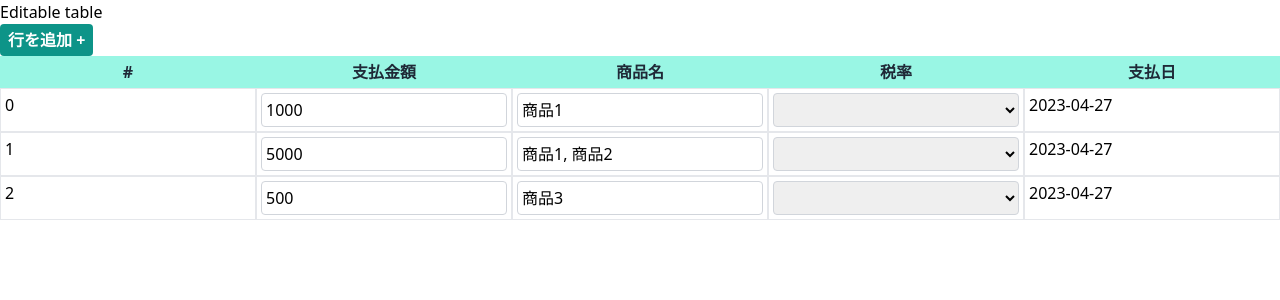
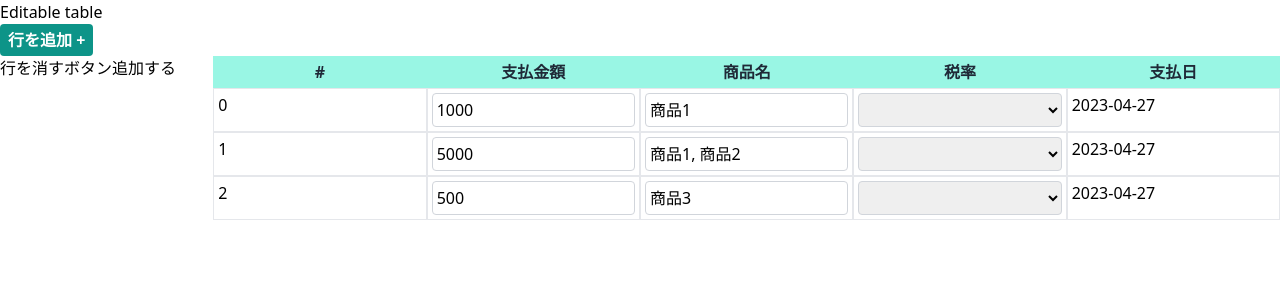
Before and after one commit to simonNozaki/edi-table, a Nuxt app: page / in a window 1280 px wide. Shown: the top 300 px of the page. Built offline with nearby package versions, Linux system fonts and the light colour scheme.

Commit message:
行の追加、行ホバーで選んだふうにする

```diff
--- a/src/components/EditableTable.vue
+++ b/src/components/EditableTable.vue
@@ -61,13 +61,34 @@ const onSelectTaxRate = (id: number, e: { id: number, value: string }) => {
     payment.taxRate = e
   }
 };
+
+const onClickAddLine = () => {
+  const maxId = payments.value
+    .map((p) => p.id)
+    .sort((lhs, rhs) => lhs > rhs ? 1 : -1)
+    .at(0) ?? 0
+  payments.value.push({
+    id: maxId,
+    amount: 0,
+    items: [],
+    taxRate: { id: 0, value: '' },
+    payedAt: new Date().toDateString()
+  })
+};
+
+const getItemNames = (payment: Payments): string => {
+  return payment.items.length > 0 ? payment.items.reduce((lhs, rhs) => `${lhs}, ${rhs}`) : ''
+};
 </script>
 
 <template>
   <div>
-    <Button>行を追加 +</Button>
+    <Button @click="onClickAddLine">行を追加 +</Button>
     <div class="w-full">
-      <div class="grid grid-cols-5">
+      <div class="grid grid-cols-6">
+        <div>
+          <span>行を消すボタン追加する</span>
+        </div>
         <EditableHeaderCell>#</EditableHeaderCell>
         <EditableHeaderCell>支払金額</EditableHeaderCell>
         <EditableHeaderCell>商品名</EditableHeaderCell>
@@ -75,13 +96,16 @@ const onSelectTaxRate = (id: number, e: { id: number, value: string }) => {
         <EditableHeaderCell>支払日</EditableHeaderCell>
       </div>
       <!--親要素いっぱいに-->
-      <div class="grid grid-cols-5" v-for="(payment, i) in payments" :key="i">
+      <div class="grid grid-cols-6 table-row" v-for="(payment, i) in payments" :key="i">
+        <div>
+          <!-- 行を消すボタン -->
+        </div>
         <EditableCell>{{ i }}</EditableCell>
         <EditableCell>
           <NumberInput :model-value="payment.amount" />
         </EditableCell>
         <EditableCell>
-          <TextInput :model-value="payment.items.reduce((lhs, rhs) => `${lhs}, ${rhs}`)" />
+          <TextInput :model-value="getItemNames(payment)" />
         </EditableCell>
         <EditableCell>
           <Select :options="taxRates" @select="onSelectTaxRate(payment.id, $event)" />
@@ -93,3 +117,10 @@ const onSelectTaxRate = (id: number, e: { id: number, value: string }) => {
     </div>
   </div>
 </template>
+
+<style>
+/* 行はホバーで位置を明示する: https://m2.material.io/components/data-tables#anatomy */
+.table-row {
+  @apply hover:bg-gray-100;
+}
+</style>
```
